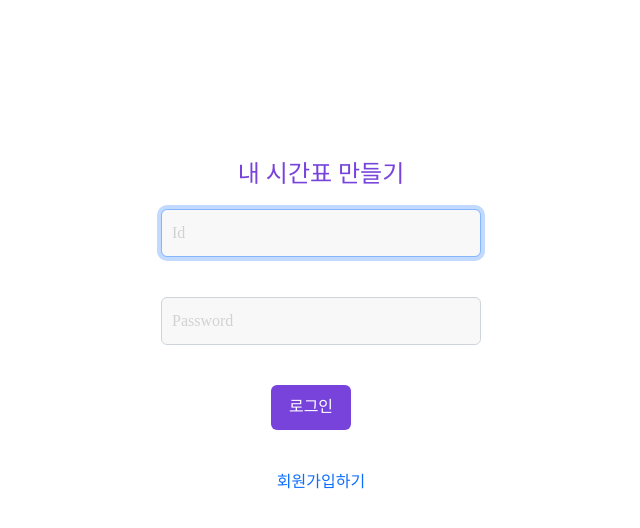
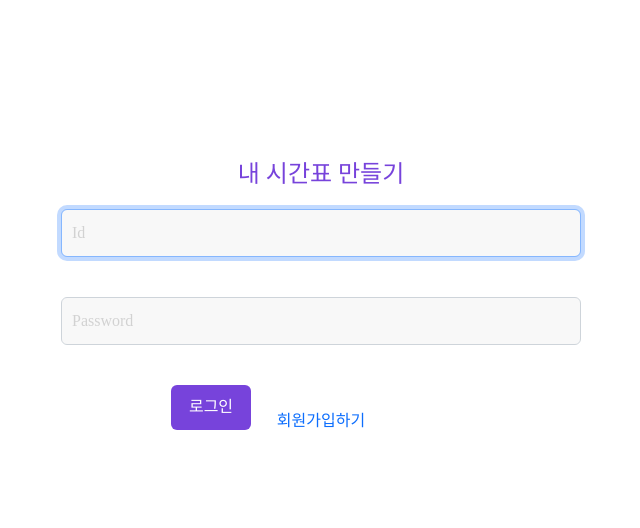
Before and after one commit to HICC-Presentation-Contest/O5, a Django app: template Project/accounts/templates/accounts/login.html in a window 1280 px wide. Shown: the top 528 px of the page, without its empty margins (319-959 px from the left). Run offline with Django 3.2, Linux system fonts and the light colour scheme; the template is opened without the code that fills it, so the values that code supplies are empty; some web fonts are replaced.

Commit message:
DESIGN: 버튼 위치 디자인 수정

```diff
--- a/Project/accounts/static/css/login.css
+++ b/Project/accounts/static/css/login.css
@@ -19,7 +19,7 @@
 /*    font-size: 14px;*/
 /*}*/
 .login-wrapper {
-    width: 400px;
+    width: 600px;
     height: 350px;
     padding: 40px;
     box-sizing: border-box;
@@ -45,7 +45,7 @@
 }
 #login-form > input[type="submit"]{
     color: #fff;
-    position: left;
+    position: absolute;
     font-size: 16px;
     background-color: #7743DB;
     /*margin-top: 20px;*/
--- a/Project/accounts/templates/accounts/login.html
+++ b/Project/accounts/templates/accounts/login.html
@@ -43,9 +43,9 @@
                 </label><input type="submit" value="로그인">
             </form>
         <br>
-        <div class="links">
+        <div class="links" style="position: center;">
 {#            <a href="memberId.html">아이디 찾기</a> | <a href="memberPw">비밀번호 찾기</a> | #}
-            <a href="{% url 'accounts:signup' %}">회원가입하기</a>
+            <a href="{% url 'accounts:signup' %}" >회원가입하기</a>
         </div>
     </div>
     <script src = '../../static/js/login.js'></script>
--- a/Project/accounts/templates/accounts/signup.html
+++ b/Project/accounts/templates/accounts/signup.html
@@ -54,10 +54,10 @@
 {#        <input type="button" id="emoverlay"  value="중복 체크"></div><br>#}
 {#        <p id="emch" class="check"> </p><br>#}
 <!--        </label><input type="submit" value="회원가입 하기">-->
-        <button type="button" id="btn-Yes" class="btn btn-lg btn-primary btn-block"  onclick="regist()">회원가입</button>
+        <button type="button" id="btn-Yes" class="btn btn-lg btn-primary btn-block"  onclick="regist()">회원가입</button><br>
     </form>
     <br>
-    <div class="links">
+    <div class="links" style="position: center">
 {#        <a href="memberId.html">아이디 찾기</a> | <a href="memberPw">비밀번호 찾기</a> | #}
         <a href="{% url 'accounts:login' %}">로그인하기</a>
     </div>
```
Also changed, not shown: Project/accounts/static/css/signup.css (+10 -21 lines).
